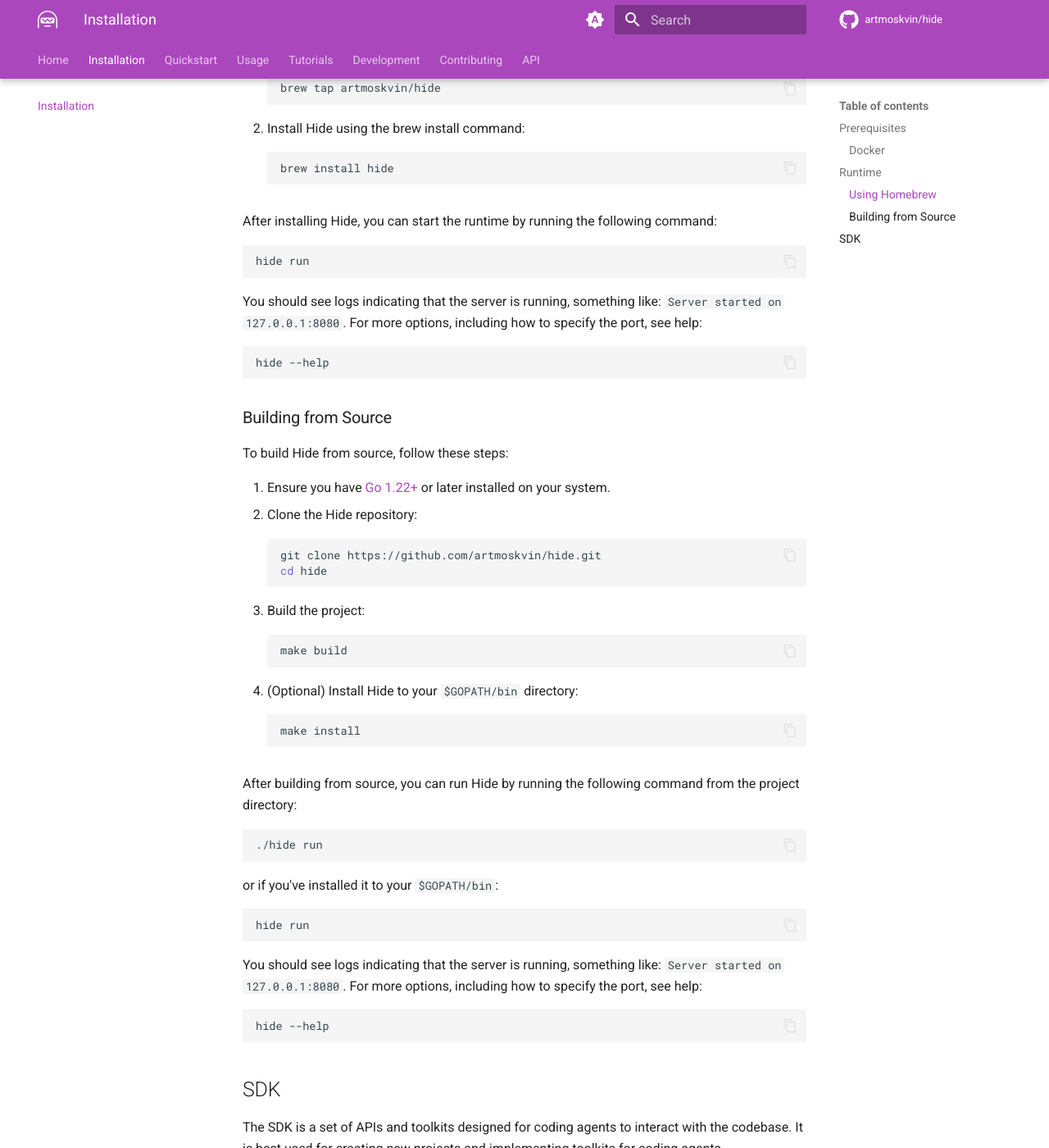
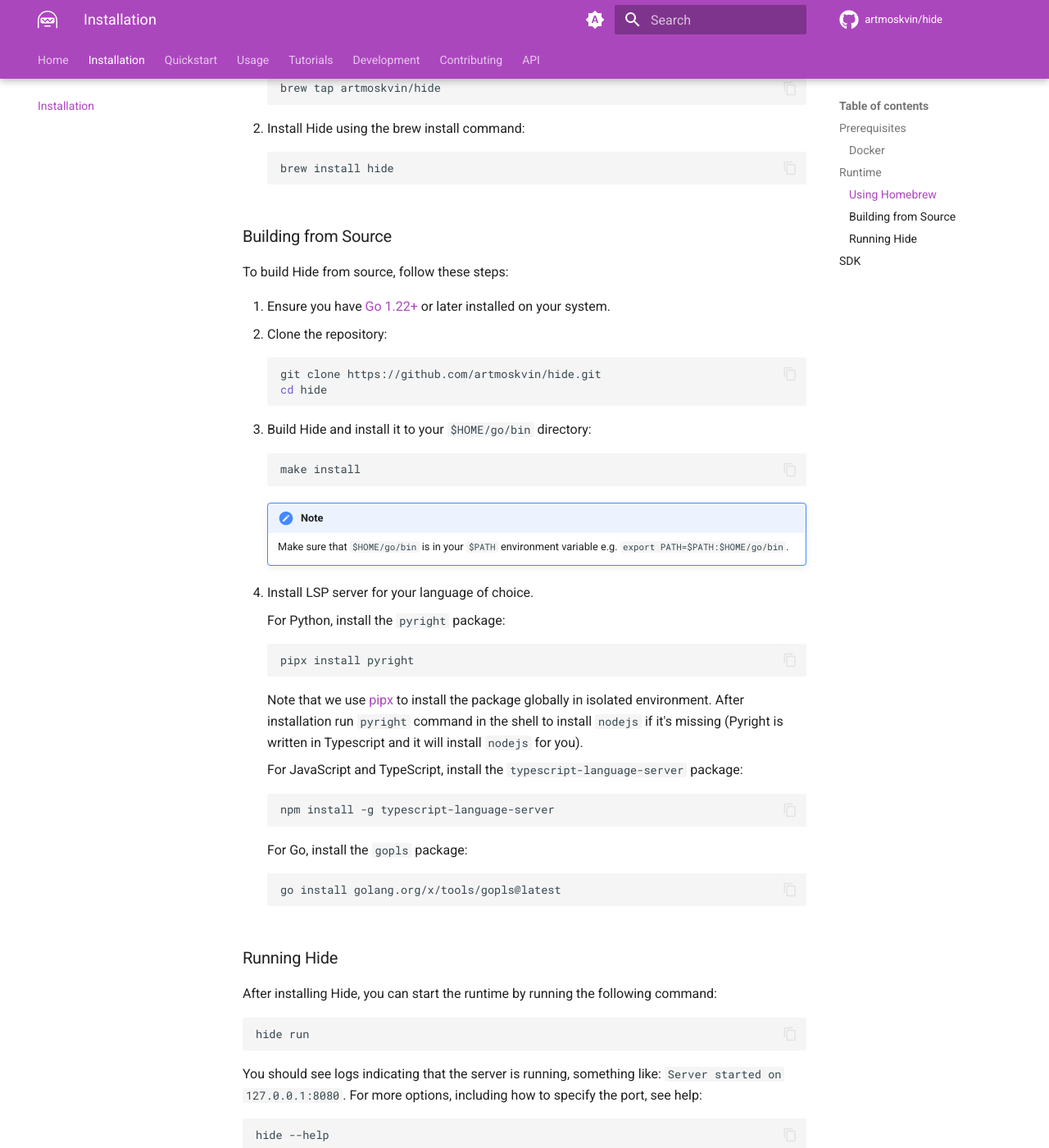
Before and after one commit to hide-org/hide, an MkDocs documentation site: the page built from docs/installation.md, in a window 1280 px wide and 1400 px high, scrolled down 825 px. Shown: the whole window at 82% size. Built offline with MkDocs 1.6.1 and Material for MkDocs 9.7.7, drawn with Linux system fonts in a browser that asks for light colours; comment, search, counter and statistics services are not loaded.

Commit message:
docs: add steps for installing lsp servers

````diff
--- a/docs/installation.md
+++ b/docs/installation.md
@@ -32,49 +32,54 @@ The runtime is responsible for managing the development environments, executing
     brew install hide
     ```
 
-After installing Hide, you can start the runtime by running the following command:
-
-```bash
-hide run
-```
-
-You should see logs indicating that the server is running, something like: `Server started on 127.0.0.1:8080`. For more options, including how to specify the port, see help:
-
-```bash
-hide --help
-```
-
 ### Building from Source
 
 To build Hide from source, follow these steps:
 
 1. Ensure you have [Go 1.22+](https://go.dev/) or later installed on your system.
-2. Clone the Hide repository:
+2. Clone the repository:
 
     ```bash
     git clone https://github.com/artmoskvin/hide.git
     cd hide
     ```
 
-3. Build the project:
-
-    ```bash
-    make build
-    ```
-
-4. (Optional) Install Hide to your `$GOPATH/bin` directory:
+3. Build Hide and install it to your `$HOME/go/bin` directory:
 
     ```bash
     make install
     ```
 
-After building from source, you can run Hide by running the following command from the project directory:
+    !!! note
 
-```bash
-./hide run
-```
+        Make sure that `$HOME/go/bin` is in your `$PATH` environment variable e.g. `export PATH=$PATH:$HOME/go/bin`.
 
-or if you've installed it to your `$GOPATH/bin`:
+
+4. Install LSP server for your language of choice.
+
+    For Python, install the `pyright` package:
+
+    ```bash
+    pipx install pyright
+    ```
+
+    Note that we use [pipx](https://pipx.pypa.io/stable/) to install the package globally in isolated environment. After installation run `pyright` command in the shell to install `nodejs` if it's missing (Pyright is written in Typescript and it will install `nodejs` for you).
+
+    For JavaScript and TypeScript, install the `typescript-language-server` package:
+
+    ```bash
+    npm install -g typescript-language-server
+    ```
+
+    For Go, install the `gopls` package:
+
+    ```bash
+    go install golang.org/x/tools/gopls@latest
+    ```
+
+### Running Hide
+
+After installing Hide, you can start the runtime by running the following command:
 
 ```bash
 hide run
````
